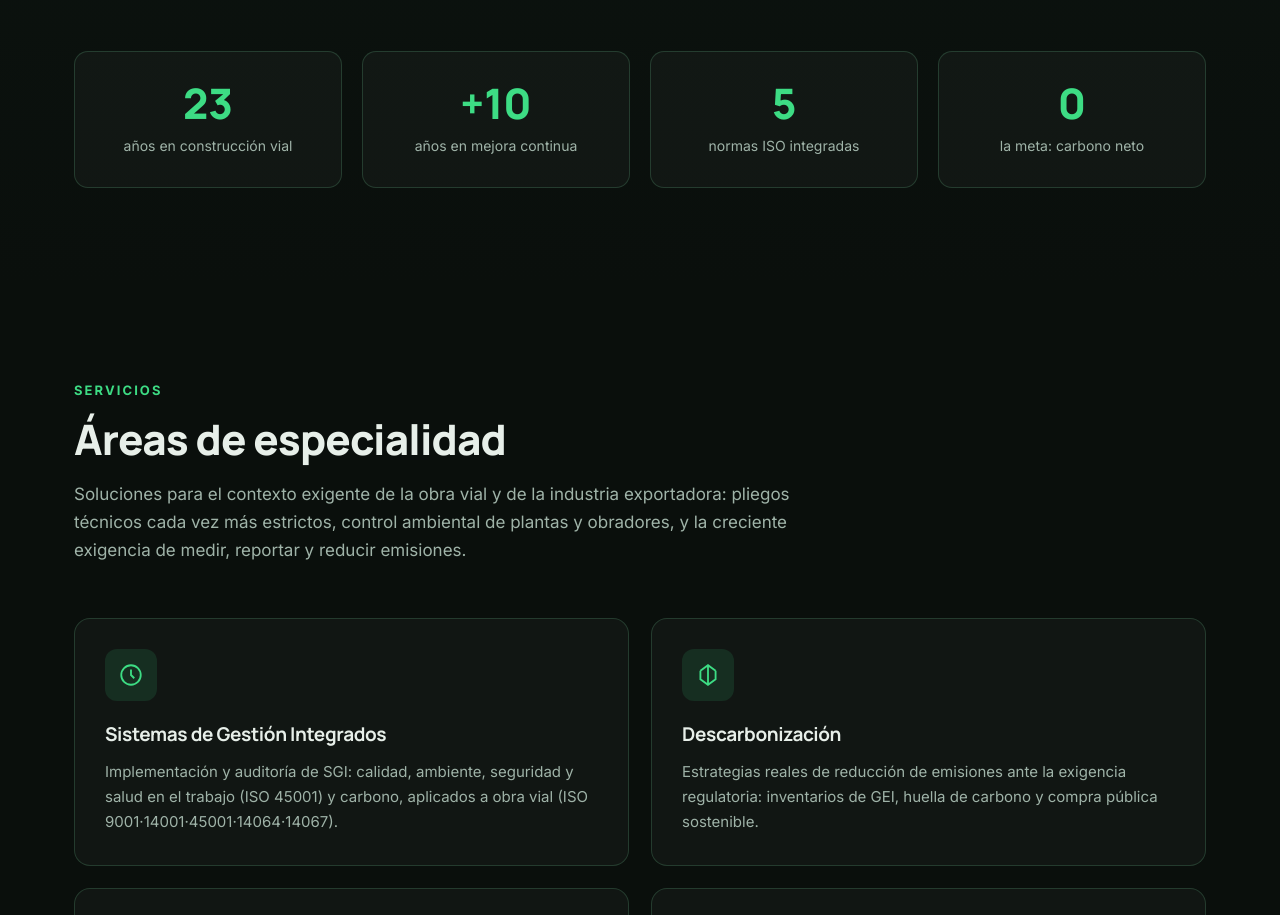
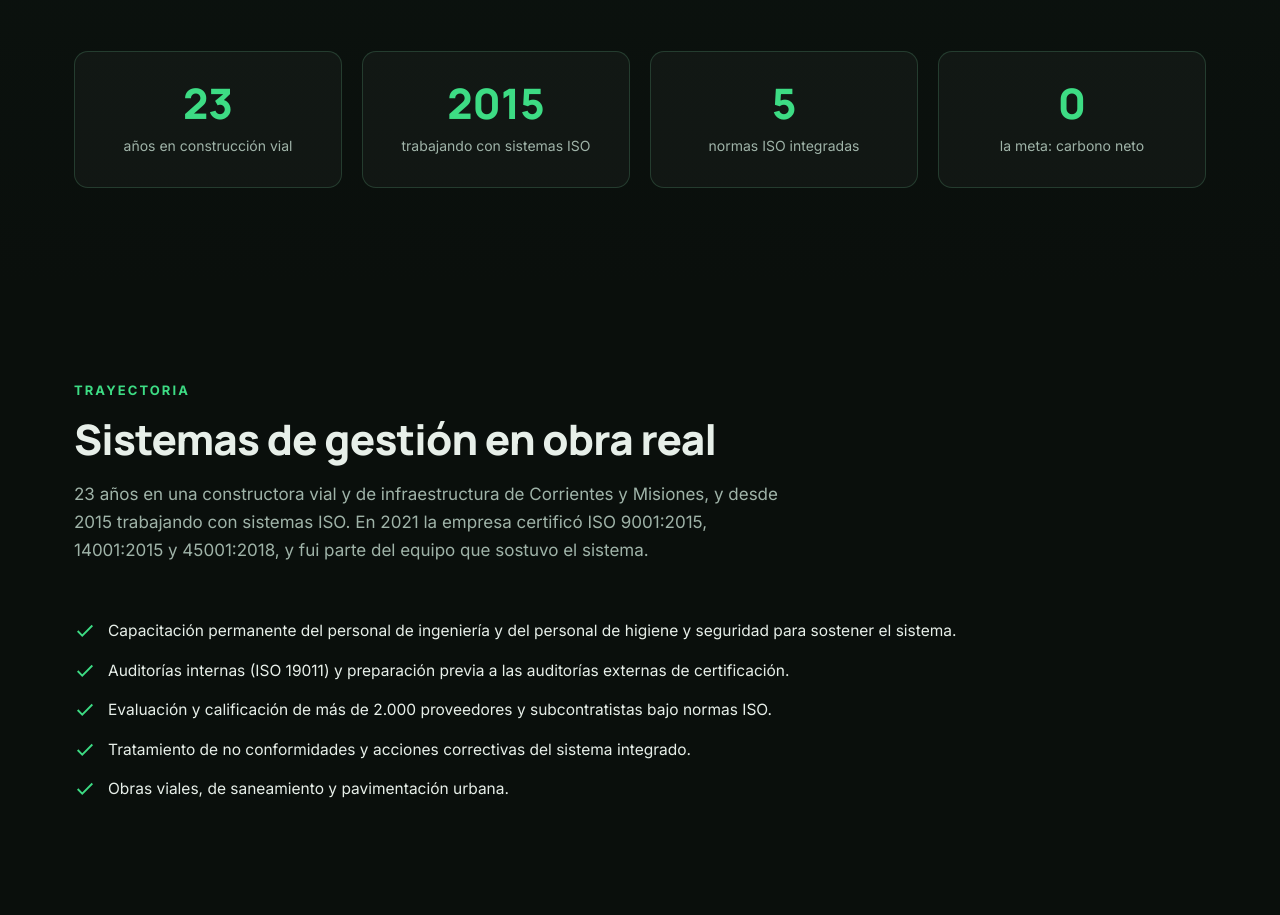
Before and after one commit to Chaino1974/BInord-Advisory, a plain HTML site: page index.html in a window 1280 px wide. Shown: the part 1221-2136 px from the top of the page. Drawn offline with Linux system fonts and the light colour scheme.

Commit message:
Agrega bloque Trayectoria y contador desde 2015

```diff
--- a/index.html
+++ b/index.html
@@ -305,11 +305,29 @@ font font{background:transparent!important;box-shadow:none!important}
     </div>
     <div class="stats">
       <div class="stat"><div class="num">23</div><div class="lbl">años en construcción vial</div></div>
-      <div class="stat"><div class="num">+10</div><div class="lbl">años en mejora continua</div></div>
+      <div class="stat"><div class="num">2015</div><div class="lbl">trabajando con sistemas ISO</div></div>
       <div class="stat"><div class="num">5</div><div class="lbl">normas ISO integradas</div></div>
       <div class="stat"><div class="num">0</div><div class="lbl">la meta: carbono neto</div></div>
     </div>
   </div>
+</section>
+
+<!-- TRAYECTORIA -->
+<section id="trayectoria">
+<div class="wrap">
+<div class="sec-head">
+<span class="kicker">Trayectoria</span>
+<h2>Sistemas de gestión en obra real</h2>
+<p>23 años en una constructora vial y de infraestructura de Corrientes y Misiones, y desde 2015 trabajando con sistemas ISO. En 2021 la empresa certificó ISO 9001:2015, 14001:2015 y 45001:2018, y fui parte del equipo que sostuvo el sistema.</p>
+</div>
+<ul class="checklist">
+<li><svg fill="none" stroke-width="2" viewBox="0 0 24 24"><path d="M20 6L9 17l-5-5"/></svg>Capacitación permanente del personal de ingeniería y del personal de higiene y seguridad para sostener el sistema.</li>
+<li><svg fill="none" stroke-width="2" viewBox="0 0 24 24"><path d="M20 6L9 17l-5-5"/></svg>Auditorías internas (ISO 19011) y preparación previa a las auditorías externas de certificación.</li>
+<li><svg fill="none" stroke-width="2" viewBox="0 0 24 24"><path d="M20 6L9 17l-5-5"/></svg>Evaluación y calificación de más de 2.000 proveedores y subcontratistas bajo normas ISO.</li>
+<li><svg fill="none" stroke-width="2" viewBox="0 0 24 24"><path d="M20 6L9 17l-5-5"/></svg>Tratamiento de no conformidades y acciones correctivas del sistema integrado.</li>
+<li><svg fill="none" stroke-width="2" viewBox="0 0 24 24"><path d="M20 6L9 17l-5-5"/></svg>Obras viales, de saneamiento y pavimentación urbana.</li>
+</ul>
+</div>
 </section>
 
 <!-- SERVICIOS -->
```
